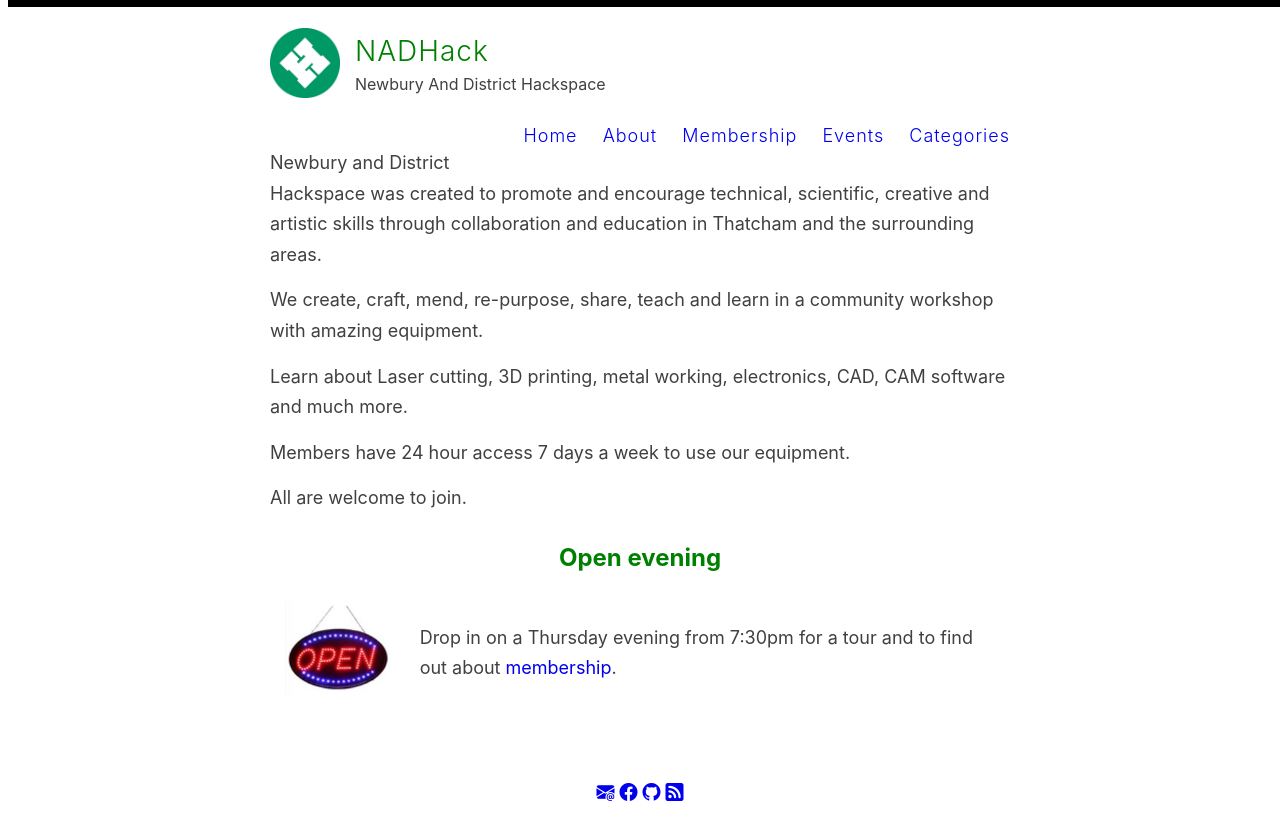
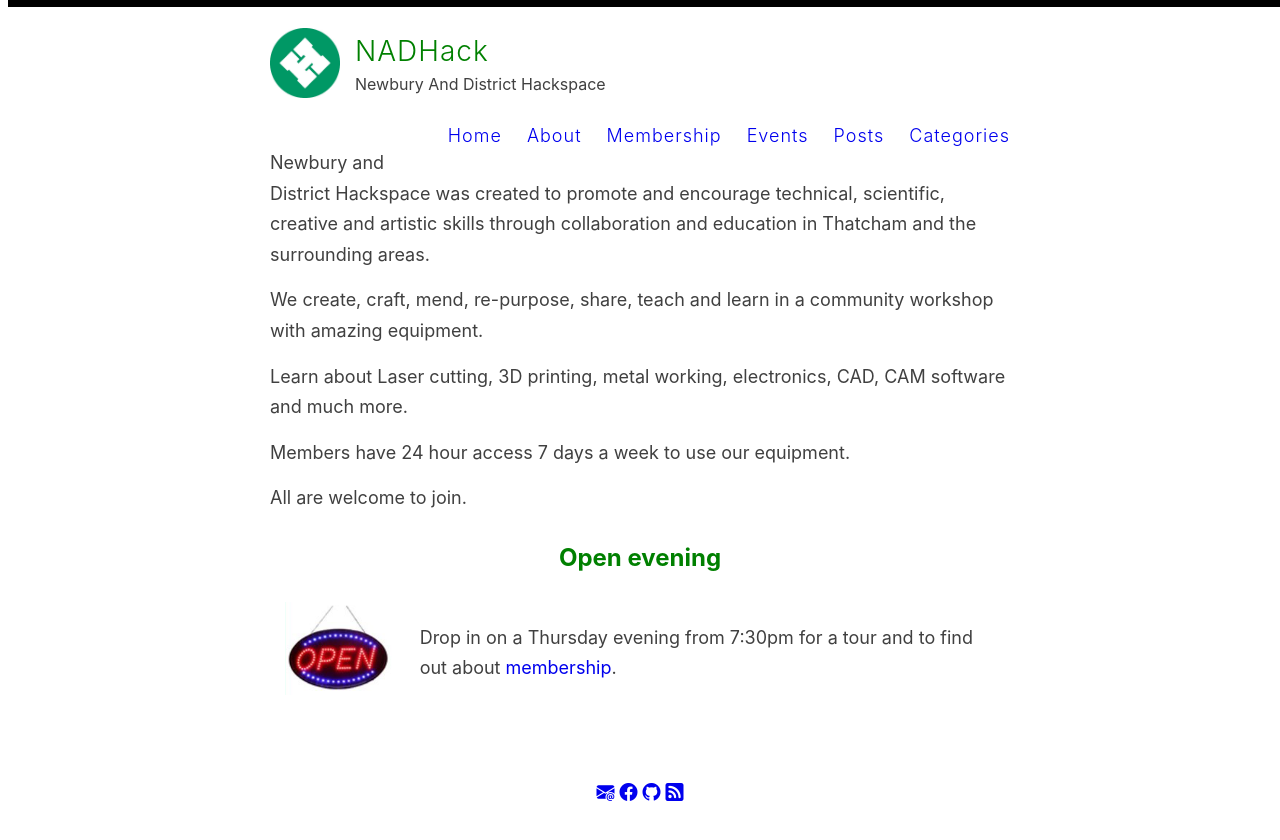
Before and after one commit to nadhack/nhsite, a Jekyll site: the page built from index.html, in a window 1280 px wide. Shown: the top 840 px of the page. Built offline with Jekyll 4.4.1, drawn with Linux system fonts in a browser that asks for light colours; the list of posts is cut into pages by our own code.

Commit message:
add posts nav

```diff
--- a/_layouts/default.html
+++ b/_layouts/default.html
@@ -33,6 +33,7 @@
               <a href="{{ site.baseurl }}/about">About</a>
               <a href="{{ site.baseurl }}/membership">Membership</a>
               <a href="{{ site.baseurl }}/events">Events</a>
+              <a href="{{ site.baseurl }}/posts">Posts</a>
               <a href="{{ site.baseurl }}/categories">Categories</a>
             </nav>
           </header>
```
